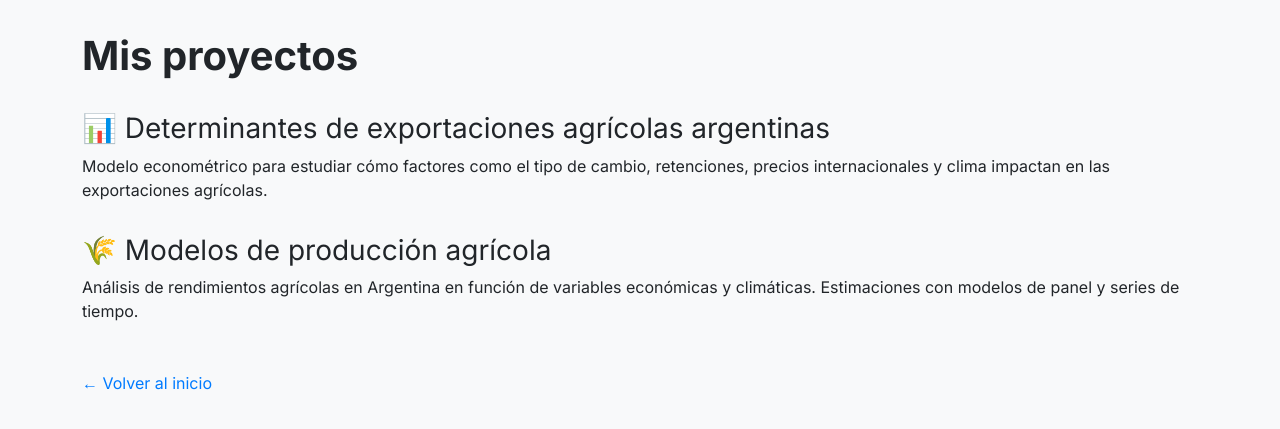
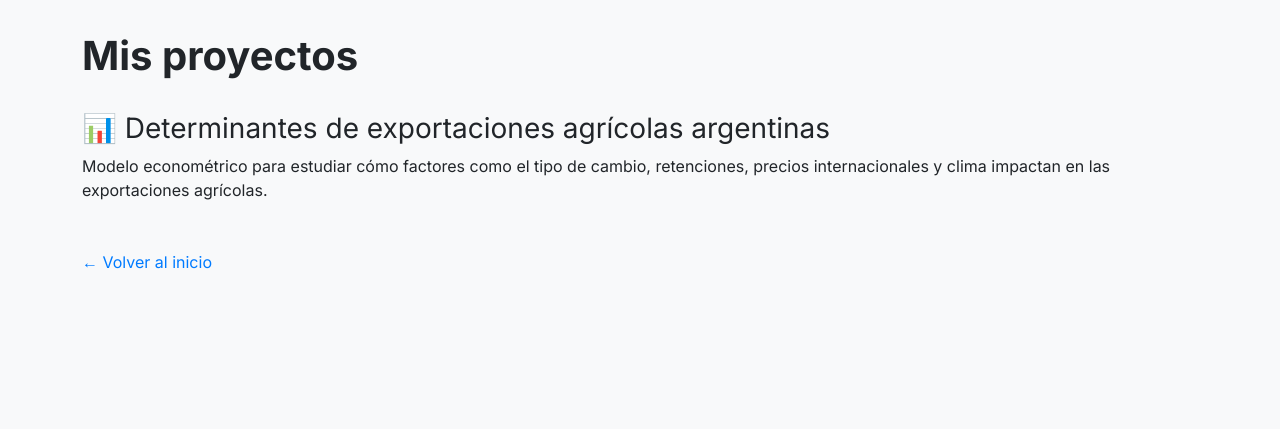
Before and after one commit to ysonder/ysonder.github.io, a Jekyll site: the page projects.html, which Jekyll copies as it is, in a window 1280 px wide. Shown: the top 429 px of the page. Built offline with Jekyll 4.4.1, drawn with Linux system fonts in a browser that asks for light colours.

Commit message:
Update projects.html

```diff
--- a/projects.html
+++ b/projects.html
@@ -45,11 +45,6 @@
       <p>Modelo econométrico para estudiar cómo factores como el tipo de cambio, retenciones, precios internacionales y clima impactan en las exportaciones agrícolas.</p>
     </div>
 
-    <div class="project">
-      <h3>🌾 Modelos de producción agrícola</h3>
-      <p>Análisis de rendimientos agrícolas en Argentina en función de variables económicas y climáticas. Estimaciones con modelos de panel y series de tiempo.</p>
-    </div>
-
     <div class="back">
       <a href="index.html">← Volver al inicio</a>
     </div>
```
